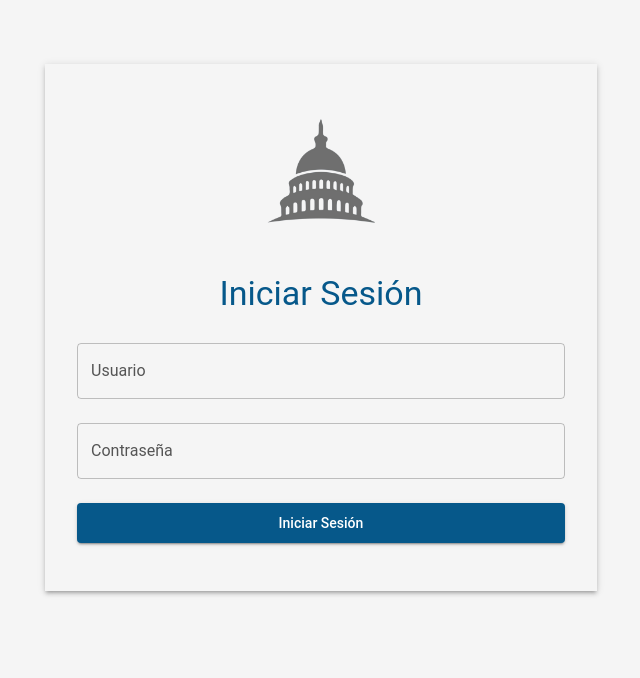
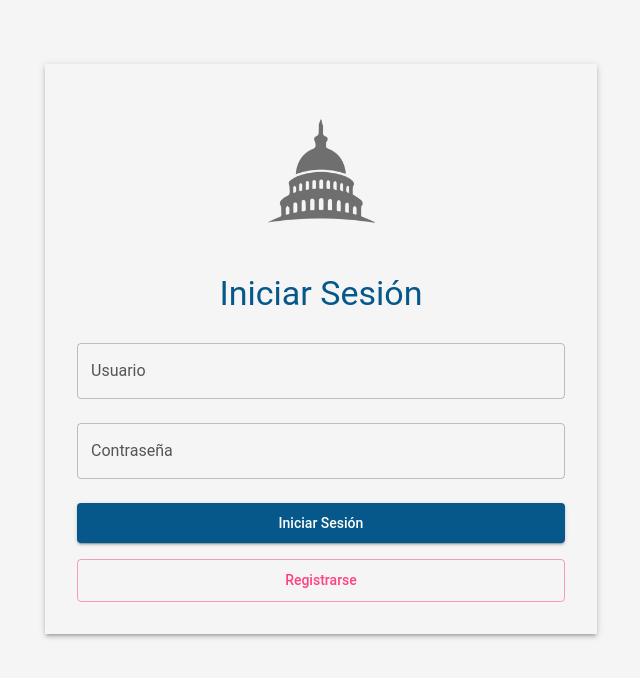
Before and after one commit to Roezin7/SistemaGestion, a React (Create React App) app in the folder frontend/gestion-tramites-frontend/: page / in a window 1280 px wide. Shown: the top 678 px of the page, without its empty margins (319-959 px from the left). Built offline with nearby package versions, Linux system fonts and the light colour scheme; no server answers.

Commit message:
Version 9.2

```diff
--- a/frontend/gestion-tramites-frontend/src/components/LoginPage.js
+++ b/frontend/gestion-tramites-frontend/src/components/LoginPage.js
@@ -101,6 +101,9 @@ const LoginPage = ({ onLoginSuccess, onShowHistorial, onShowAdminPanel }) => {
               </Button>
             </Box>
             <Box mt={2}>
+              <Button variant="outlined" color="secondary" fullWidth onClick={() => setOpenRegister(true)}>
+                Registrarse
+              </Button>
             </Box>
           </>
         )}
```
